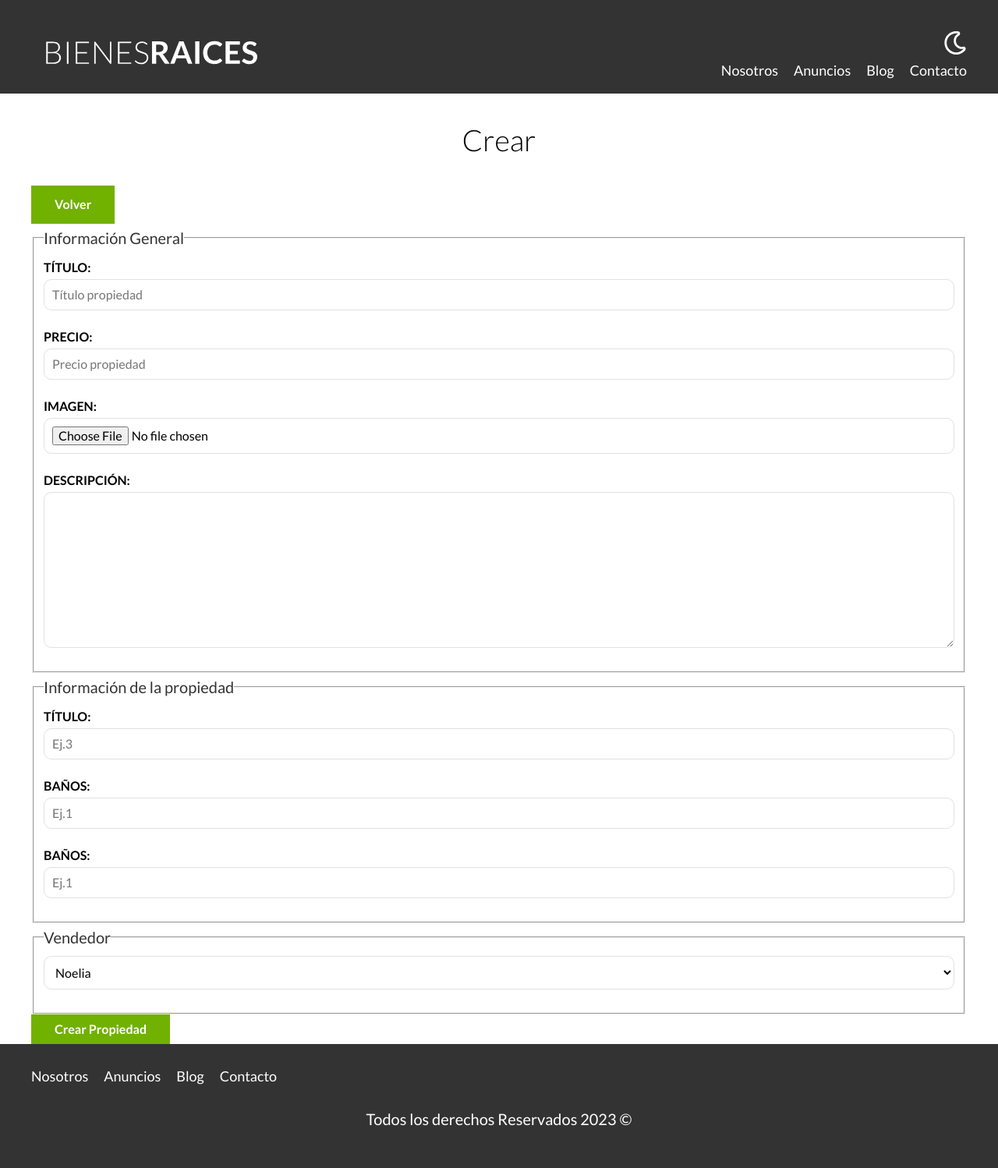
After one commit to nberpin/bienesraices23, a PHP site: page /admin/propiedades/crear.php in a window 1280 px wide. The commit adds this page. Shown: the whole page at 78% size. Run offline with PHP 8.4, Linux system fonts and the light colour scheme.

Commit message:
formulario completo

```diff
--- /dev/null
+++ b/admin/propiedades/crear.php
@@ -0,0 +1,54 @@
+<?php
+    require '../../includes/funciones.php';
+    incluirTemplate('header');
+
+?>
+
+<main class="contenedor seccion">
+    <h1>Crear</h1>
+    <a href="/admin/" class="boton boton-verde">Volver</a>
+    <form class="formulario" action="">
+        <fieldset>
+            <legend> Información General</legend>
+
+            <label for="titulo">Título: </label>
+            <input type="text" id="titulo" placeholder="Título propiedad">
+
+            <label for="precio">Precio: </label>
+            <input type="number" id="precio" placeholder="Precio propiedad">
+
+            <label for="imagen">Imagen: </label>
+            <input type="file" id="imagen" accept="image/jpeg, image/png">
+
+            <label for=" descripcion"> Descripción: </label>
+            <textarea id="descripcion" cols="30" rows="10"></textarea>
+
+        </fieldset>
+        <fieldset>
+            <legend> Información de la propiedad</legend>
+
+            <label for="habitaciones">Título: </label>
+            <input type="number" id="habitaciones"  placeholder="Ej.3">
+
+            <label for="wc">Baños: </label>
+            <input type="number" id="wc" placeholder="Ej.1">
+
+            <label for="estacionamiento">Baños: </label>
+            <input type="number" id="estacionamiento" placeholder="Ej.1">
+
+        </fieldset>
+
+        <fieldset>
+            <legend>Vendedor</legend>
+            <select >
+                <option value="1">Noelia</option>
+                <option value="2">Juan</option>
+            </select>
+        </fieldset>
+        <input type="submit" value="Crear Propiedad" class="boton boton-verde">
+    </form>
+</main>
+
+<?php
+    incluirTemplate('footer');
+?>
--- a/includes/templates/footer.php
+++ b/includes/templates/footer.php
@@ -11,6 +11,6 @@
         <p class="copyright">Todos los derechos Reservados 2023 &copy;</p>
     </footer>
 
-    <script src="build/js/bundle.min.js"></script>
+    <script src="/build/js/bundle.min.js"></script>
 </body>
 </html>
--- a/includes/templates/header.php
+++ b/includes/templates/header.php
@@ -4,23 +4,23 @@
     <meta charset="UTF-8">
     <meta name="viewport" content="width=device-width, initial-scale=1.0">
     <title>Bienes Raices</title>
-    <link rel="stylesheet" href="build/css/app.css">
+    <link rel="stylesheet" href="/build/css/app.css">
 </head>
 <body>
 
     <header class="header <?php echo $inicio?'inicio':' ';?>">
         <div class="contenedor contenido-header">
             <div class="barra">
-                <a href="/bienesraices/index.php">
-                    <img src="build/img/logo.svg" alt="Logotipo de Bienes Raices">
+                <a href="/index.php">
+                    <img src="/build/img/logo.svg" alt="Logotipo de Bienes Raices">
                 </a>
 
                 <div class="mobile-menu">
-                    <img src="build/img/barras.svg" alt="icono menu responsive">
+                    <img src="/build/img/barras.svg" alt="icono menu responsive">
                 </div>
 
                 <div class="derecha">
-                    <img class="dark-mode-boton" src="build/img/dark-mode.svg">
+                    <img class="dark-mode-boton" src="/build/img/dark-mode.svg">
                     <nav class="navegacion">
                         <a href="nosotros.php">Nosotros</a>
                         <a href="anuncios.php">Anuncios</a>
```
Also changed, not shown: admin/index.php (added, +15 -0 lines), admin/propiedades/actualizar.php (added), admin/propiedades/borrar.php (added).
